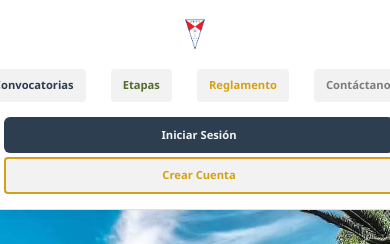
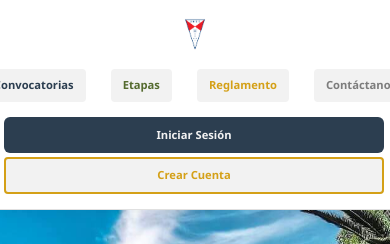
Before and after one commit to marckstar-RjJ/tis-25, a React (Vite) app: page / in a window 390 px wide. Shown: the top 244 px of the page. Built offline with nearby package versions, Linux system fonts and the light colour scheme.

Commit message:
responsive_movil inicio sesion

```diff
--- a/src/components/Home.jsx
+++ b/src/components/Home.jsx
@@ -74,7 +74,7 @@ function Home() {
             borderRadius: '6px',
             margin: '0 4px',
             minWidth: '120px',
-            maxWidth: '395px'
+            maxWidth: '380px'
           }}>
             Iniciar Sesión
           </button>
@@ -88,7 +88,7 @@ function Home() {
             borderRadius: '4px',
             margin: '0 4px',
             minWidth: '120px',
-            maxWidth: '395px',
+            maxWidth: '380px',
             display: 'inline-block'
           }}>
             Crear Cuenta
```
